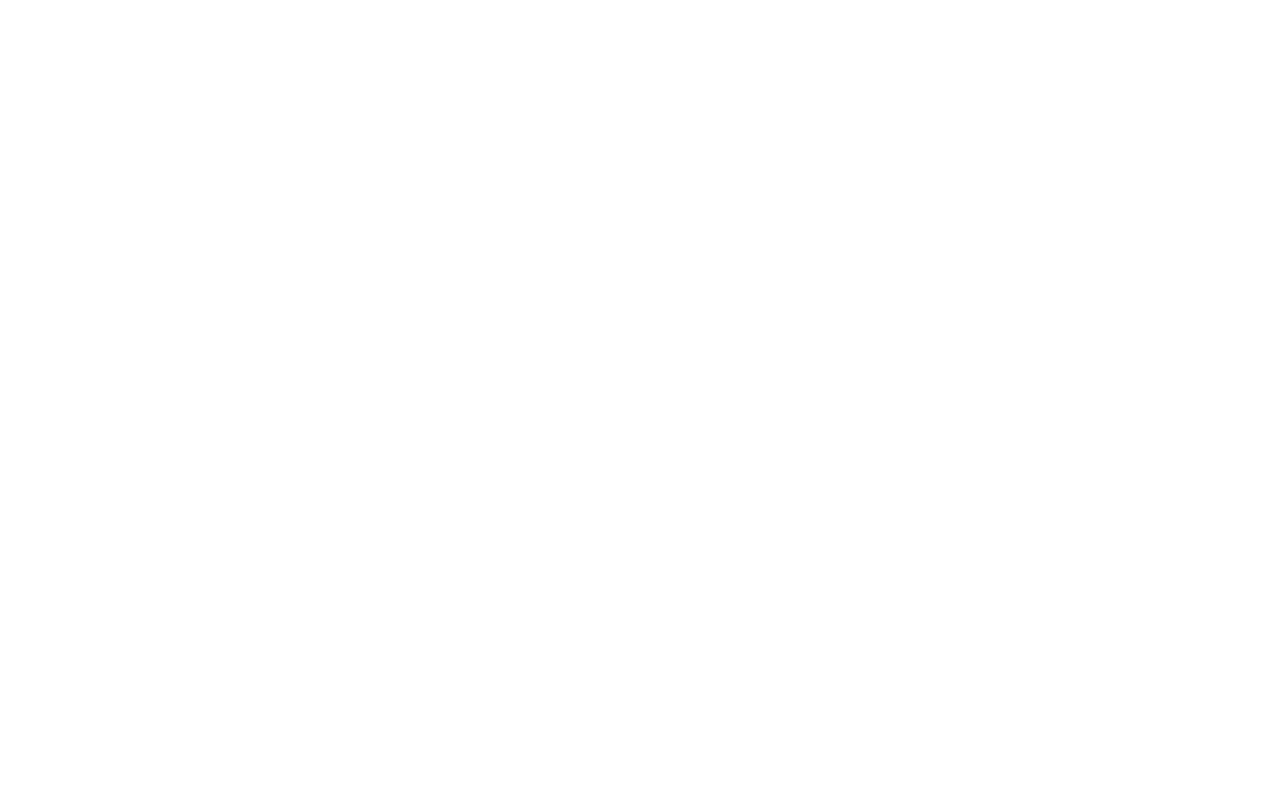
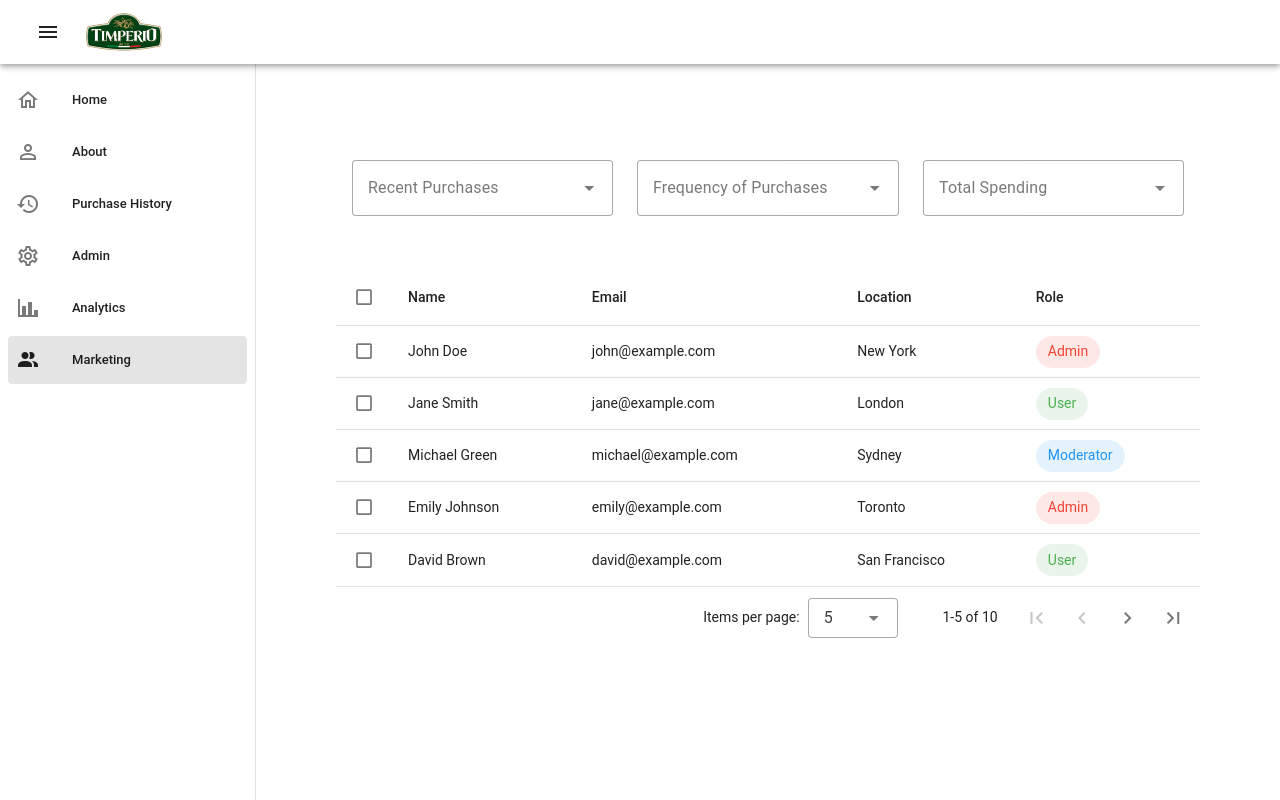
Before and after one commit to Shubhash007/OOP-G1-4, a Vue app in the folder frontend/: page /marketing in a window 1280 px wide. Before the commit this address had no page. Built offline with nearby package versions, Linux system fonts and the light colour scheme.

Commit message:
Draft for Marketing Page

```diff
--- a/frontend/src/components/AnalyticsCharts.vue
+++ b/frontend/src/components/AnalyticsCharts.vue
@@ -40,46 +40,92 @@
 </template>
 
 <script>
-  import { Chart } from 'chart.js';
+import { Chart } from 'chart.js/auto';
 
 export default {
-    name: 'BarChartGrid',
+  name: 'AnalyticsCharts',
   data() {
     return {
       totalNumberOfSales: [1500, 2000, 1000],
       totalAmountOfSales: [10000, 15000, 8000],
+      charts: [],
     };
   },
   mounted() {
-      this.createChart('chartCanvas1', ['Product A', 'Product B', 'Product C'], this.totalNumberOfSales, 'Total Sales');
-      this.createChart('chartCanvas2', ['Product A', 'Product B', 'Product C'], this.totalAmountOfSales, 'Total Amount ($)');
-      this.createChart('chartCanvas3', ['Frequent', 'Occasional', 'New'], [400, 200, 100], 'Customer Segments');
-      this.createChart('chartCanvas4', ['Standard', 'Express', 'Overnight'], [300, 250, 150], 'Shipping Methods');
+    this.createCharts();
+  },
+  beforeDestroy() {
+    this.destroyCharts();
   },
   methods: {
-      createChart(ref, labels, data, label) {
-        const ctx = this.$refs[ref].getContext('2d');
-        new Chart(ctx, {
-          type: 'bar',
+    createCharts() {
+      const chart1 = this.createChart(
+        'chartCanvas1',
+        ['Product A', 'Product B', 'Product C'],
+        this.totalNumberOfSales,
+        'Total Sales',
+        ['#FF6384', '#36A2EB', '#FFCE56'] // Multiple colors for each bar
+      );
+      this.charts.push(chart1);
+
+      const chart2 = this.createChart(
+        'chartCanvas2',
+        ['Product A', 'Product B', 'Product C'],
+        this.totalAmountOfSales,
+        'Total Amount ($)',
+        ['#FF9F40', '#4BC0C0', '#9966FF']
+      );
+      this.charts.push(chart2);
+
+      const chart3 = this.createChart(
+        'chartCanvas3',
+        ['Frequent', 'Occasional', 'New'],
+        [400, 200, 100],
+        'Customer Segments',
+        ['#FF6384', '#36A2EB', '#FFCE56'],
+        'pie' // Use pie chart for variety
+      );
+      this.charts.push(chart3);
+
+      const chart4 = this.createChart(
+        'chartCanvas4',
+        ['Standard', 'Express', 'Overnight'],
+        [300, 250, 150],
+        'Shipping Methods',
+        ['#FF9F40', '#4BC0C0', '#9966FF'],
+        'doughnut' // Use doughnut chart for more variety
+      );
+      this.charts.push(chart4);
+    },
+    createChart(refName, labels, data, label, backgroundColors, chartType = 'bar') {
+      const ctx = this.$refs[refName].getContext('2d');
+      return new Chart(ctx, {
+        type: chartType, // Default type is 'bar', but can be overridden
         data: {
           labels: labels,
           datasets: [
             {
               label: label,
-                backgroundColor: '#42A5F5',
+              backgroundColor: backgroundColors, // Use different colors for each dataset
               data: data,
             },
           ],
         },
         options: {
           responsive: true,
-            scales: {
+          scales: chartType === 'bar' ? { // Only apply scales for bar charts
             y: {
               beginAtZero: true,
             },
-            },
+          } : {},
         },
       });
+    },
+    destroyCharts() {
+      this.charts.forEach((chart) => {
+        chart.destroy();
+      });
+      this.charts = [];
     },
   },
 };
@@ -87,7 +133,6 @@
 
 <style scoped>
 canvas {
-    width: 100%;
-    height: 400px;
+  width: 100% !important;
 }
 </style>
--- a/frontend/src/components/Layout.vue
+++ b/frontend/src/components/Layout.vue
@@ -1,71 +1,48 @@
 <template>
   <v-app>
-      <v-navigation-drawer
-        v-model="drawer"
-        :rail="rail"
-        app
-        permanent
-      >
-      <v-list-item class="pa-4">
-        <v-row>
-          <v-col v-if="!rail">
-            <v-img src="@/assets/logo.png" alt="Logo" max-width="80" class="pa-4"></v-img>
-          </v-col>
+    <v-app-bar app>
+      <v-row class="align-center">
         <v-col cols="auto">
-            <v-btn icon="mdi-menu" variant="text" @click.stop="rail = !rail"></v-btn>
+          <v-img src="@/assets/logo.png" alt="Logo" max-width="80"></v-img>
         </v-col>
 
+        <v-col cols="auto">
+          <v-btn icon="mdi-menu" variant="text" @click.stop="drawer = !drawer"></v-btn>
+        </v-col>
+        <v-img src="@/assets/logo.png" alt="Logo" max-width="80"></v-img>
+
       </v-row>
-      </v-list-item>
+    </v-app-bar>
 
-        <v-list dense>
-          <v-list-item
-            to="/home"
-            prepend-icon="mdi-home-outline"
-            link
-            class="pa-4"
-          >
+    <v-navigation-drawer v-model="drawer" app permanent class="pt-1">
+      <v-list nav dense>
+        <v-list-item to="/home" prepend-icon="mdi-home-outline" link class="p-6">
           <v-list-item-title>Home</v-list-item-title>
         </v-list-item>
 
-          <v-list-item
-            to="/about"
-            prepend-icon="mdi-account-outline"
-            link
-            class="pa-4"
-          >
+        <v-list-item to="/about" prepend-icon="mdi-account-outline" link class="p-6">
           <v-list-item-title>About</v-list-item-title>
         </v-list-item>
 
-          <v-list-item
-            to="/purchaseHistory"
-            prepend-icon="mdi-history"
-            link
-            class="pa-4"
-          >
+        <v-list-item to="/purchaseHistory" prepend-icon="mdi-history" link class="p-6">
           <v-list-item-title>Purchase History</v-list-item-title>
         </v-list-item>
 
-          <v-list-item
-            to="/admin"
-            prepend-icon="mdi-cog-outline"
-            link
-            class="pa-4"
-          >
+        <v-list-item to="/admin" prepend-icon="mdi-cog-outline" link class="p-6">
           <v-list-item-title>Admin</v-list-item-title>
         </v-list-item>
 
-          <v-list-item
-            to="/analytics"
-            prepend-icon="mdi-chart-bar"
-            link
-            class="pa-4"
-          >
+        <v-list-item to="/analytics" prepend-icon="mdi-chart-bar" link class="p-6">
           <v-list-item-title>Analytics</v-list-item-title>
+        </v-list-item>
+
+        <v-list-item to="/marketing" prepend-icon="mdi-account-multiple" link class="p-6">
+          <v-list-item-title>Marketing</v-list-item-title>
         </v-list-item>
       </v-list>
     </v-navigation-drawer>
 
+    <!-- Main Content Area -->
     <v-main>
       <v-container fluid>
         <router-view></router-view>
@@ -79,8 +56,8 @@
   name: "Layout",
   data() {
     return {
-        drawer: true, // Controls the visibility of the navigation drawer
-        rail: true,   // Controls the collapsed state (rail mode) of the drawer
+      drawer: true,
+      rail: true,
     };
   },
 };
--- /dev/null
+++ b/frontend/src/components/MarketingBar.vue
@@ -0,0 +1,74 @@
+<template>
+    <v-container>
+      <v-row>
+        <v-col cols="4">
+          <v-select
+            v-model="selectedRecency"
+            :items="recencyOptions"
+            label="Recent Purchases"
+            variant="outlined"
+          ></v-select>
+        </v-col>
+
+        <v-col cols="4">
+          <v-select
+            v-model="selectedFrequency"
+            :items="frequencyOptions"
+            label="Frequency of Purchases"
+            variant="outlined"
+          ></v-select>
+        </v-col>
+
+        <v-col cols="4">
+          <v-select
+            v-model="selectedMonetary"
+            :items="monetaryOptions"
+            label="Total Spending"
+            variant="outlined"
+          ></v-select>
+        </v-col>
+      </v-row>
+
+    </v-container>
+  </template>
+
+  <script>
+  export default {
+    data() {
+      return {
+        // Selected values for each filter
+        selectedRecency: null,
+        selectedFrequency: null,
+        selectedMonetary: null,
+
+        // Recency Filter Options
+        recencyOptions: [
+          'Active Customers (within last 30 days)',
+          'Dormant Customers (no purchase in 6 months)',
+          'Returning Customers (first purchase in over a year)'
+        ],
+
+        // Frequency Filter Options
+        frequencyOptions: [
+          'Frequent Shoppers (more than 10 purchases per month)',
+          'Occasional Shoppers (3-5 times per quarter)',
+          'One-time Buyers (one purchase ever)'
+        ],
+
+        // Monetary Segment Filter Options
+        monetaryOptions: [
+          'High-Value Customers (top 10%)',
+          'Mid-Tier Customers (10% - 80%)',
+          'Low-Spend Customers (bottom 20%)'
+        ],
+      };
+    },
+  };
+  </script>
+
+  <style scoped>
+  /* Optional: Adjust padding/margins for the dropdowns */
+  .v-select {
+    margin-bottom: 16px;
+  }
+  </style>
--- /dev/null
+++ b/frontend/src/components/MarketingTable.vue
@@ -0,0 +1,98 @@
+<template>
+    <v-data-table
+      v-model="selected"
+      :items="items"
+      item-value="name"
+      show-select
+      items-per-page="5"
+    >
+      <template v-slot:item.role="{ item }">
+        <v-chip :color="getRoleColor(item.role)" dark>{{ item.role }}</v-chip>
+      </template>
+    </v-data-table>
+  </template>
+
+  <script>
+  export default {
+    data() {
+      return {
+        selected: [],
+        items: [
+          {
+            name: "John Doe",
+            email: "john@example.com",
+            location: "New York",
+            role: "Admin",
+          },
+          {
+            name: "Jane Smith",
+            email: "jane@example.com",
+            location: "London",
+            role: "User",
+          },
+          {
+            name: "Michael Green",
+            email: "michael@example.com",
+            location: "Sydney",
+            role: "Moderator",
+          },
+          {
+            name: "Emily Johnson",
+            email: "emily@example.com",
+            location: "Toronto",
+            role: "Admin",
+          },
+          {
+            name: "David Brown",
+            email: "david@example.com",
+            location: "San Francisco",
+            role: "User",
+          },
+          {
+            name: "Lucy White",
+            email: "lucy@example.com",
+            location: "Berlin",
+            role: "User",
+          },
+          {
+            name: "Sophia Black",
+            email: "sophia@example.com",
+            location: "Paris",
+            role: "Moderator",
+          },
+          {
+            name: "James Blue",
+            email: "james@example.com",
+            location: "Tokyo",
+            role: "User",
+          },
+          {
+            name: "Lily Green",
+            email: "lily@example.com",
+            location: "Rome",
+            role: "User",
+          },
+          {
+            name: "Daniel Gray",
+            email: "daniel@example.com",
+            location: "Moscow",
+            role: "Admin",
+          },
+        ],
+      };
+    },
+    methods: {
+      getRoleColor(role) {
+        switch (role) {
+          case "Admin":
+            return "red";
+          case "Moderator":
+            return "blue";
+          case "User":
+          default:
+            return "green";
+        }
+      },
+    },
+  };
+  </script>
--- /dev/null
+++ b/frontend/src/pages/Marketing.vue
@@ -0,0 +1,13 @@
+<template>
+    <v-container fluid>
+
+        <v-card class="ma-4 pa-8" elevation="0">
+            <MarketingBar></MarketingBar>
+            <MarketingTable></MarketingTable>
+        </v-card>
+    </v-container>
+</template>
+
+<script>
+
+</script>
--- a/frontend/src/router/index.js
+++ b/frontend/src/router/index.js
@@ -6,6 +6,7 @@
 import PurchaseHistory from '@/pages/PurchaseHistory.vue';
 import Admin from '@/pages/Admin.vue';
 import Analytics from '@/pages/Analytics.vue';
+import Marketing from '@/pages/Marketing.vue';
 
 const routes = [
   {
@@ -42,6 +43,11 @@
         name: 'Analytics',
         component: Analytics,
       },
+      {
+        path: 'marketing',
+        name: 'Marketing',
+        component: Marketing,
+      },
     ],
   },
 ];
```
Also changed, not shown: frontend/src/pages/Analytics.vue (+5 -3 lines). Lines whose indentation alone changed are shown as unchanged.
